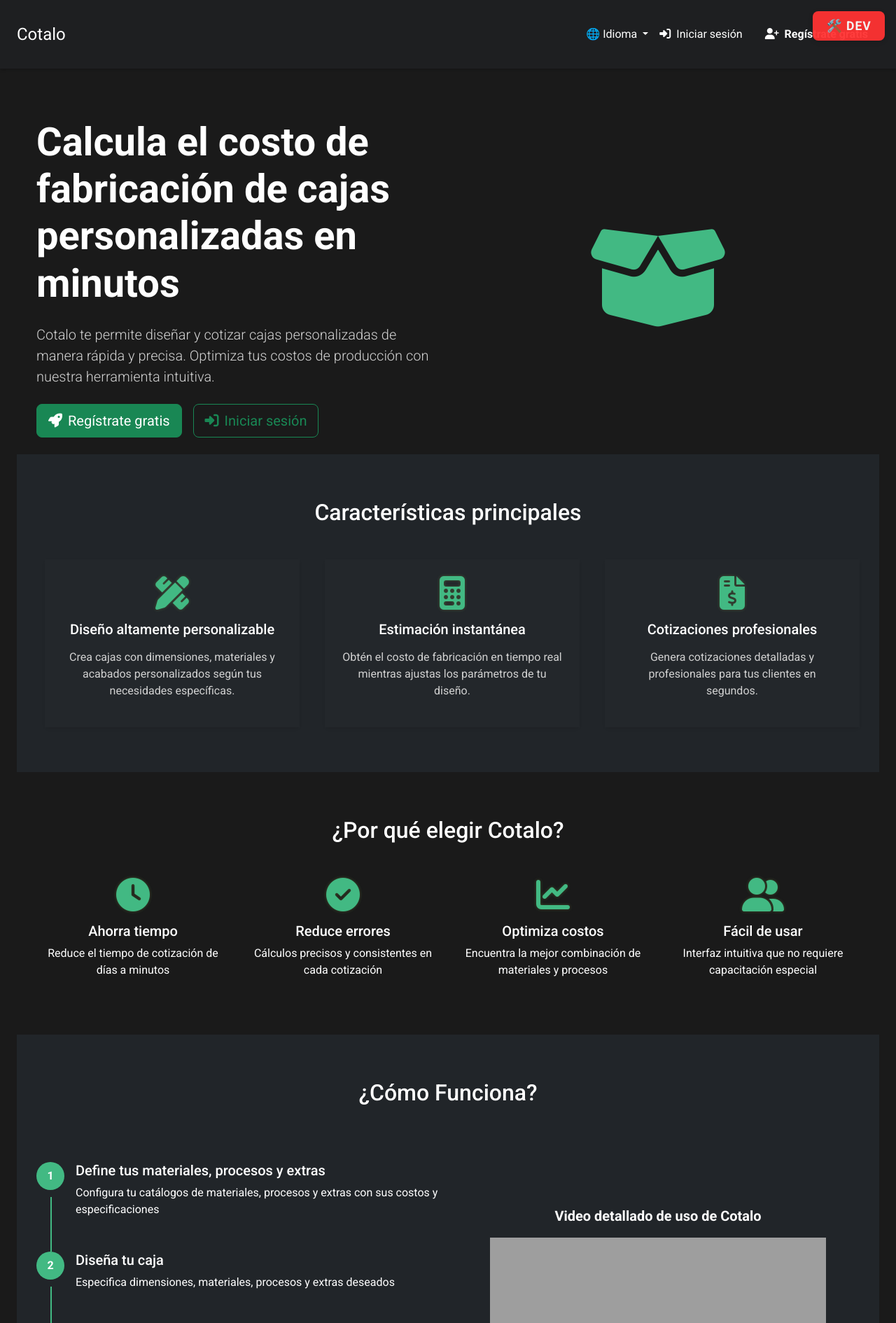
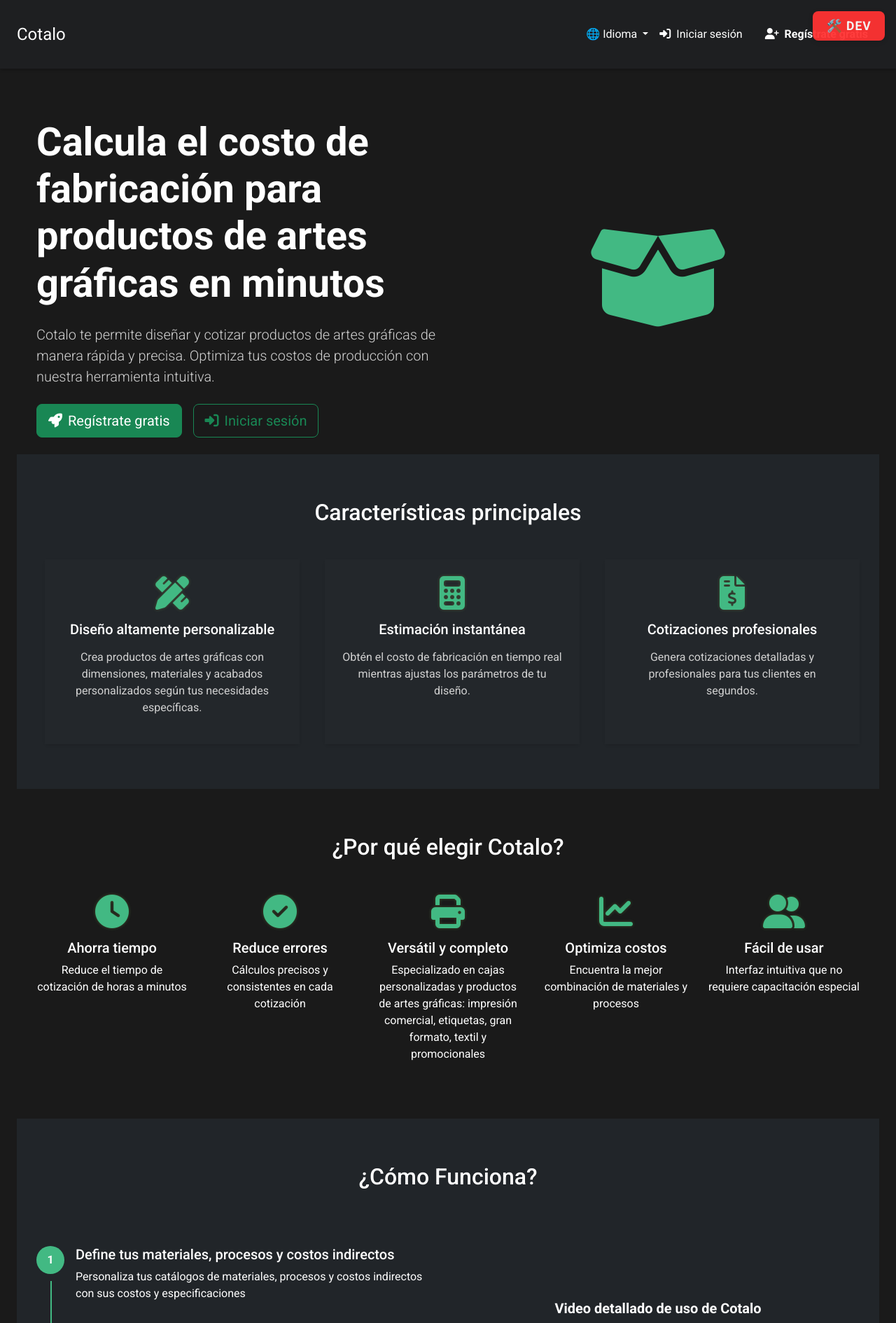
Before and after one commit to gabrielreyesb/cotalo2, a Rails app: page / in a window 1280 px wide. Shown: the top 1890 px of the page at 70% size. Run offline with Rails 7, Linux system fonts and the light colour scheme; style sheets or scripts are compiled from the project's sources; some libraries are stand-ins or nearby versions; grey boxes are pictures that could not be loaded.

Commit message:
Se amplia el alcance de la app a artes gráficas en la homepage

```diff
--- a/app/views/home/index.html.erb
+++ b/app/views/home/index.html.erb
@@ -78,28 +78,35 @@
   <div class="container">
     <h2 class="text-center mb-5"><%= t('home.benefits_title') %></h2>
     <div class="row g-4">
-      <div class="col-md-3">
+      <div class="col-md-2 col-lg-2-4 order-1">
         <div class="text-center">
           <i class="fas fa-clock fa-3x mb-3" style="color: var(--cotalo-green);"></i>
           <h5><%= t('home.benefit1_title') %></h5>
           <p><%= t('home.benefit1_desc') %></p>
         </div>
       </div>
-      <div class="col-md-3">
+      <div class="col-md-2 col-lg-2-4 order-2">
         <div class="text-center">
           <i class="fas fa-check-circle fa-3x mb-3" style="color: var(--cotalo-green);"></i>
           <h5><%= t('home.benefit2_title') %></h5>
           <p><%= t('home.benefit2_desc') %></p>
         </div>
       </div>
-      <div class="col-md-3">
+      <div class="col-md-2 col-lg-2-4 order-3">
+        <div class="text-center">
+          <i class="fas fa-print fa-3x mb-3" style="color: var(--cotalo-green);"></i>
+          <h5><%= t('home.benefit5_title') %></h5>
+          <p><%= t('home.benefit5_desc') %></p>
+        </div>
+      </div>
+      <div class="col-md-2 col-lg-2-4 order-4">
         <div class="text-center">
           <i class="fas fa-chart-line fa-3x mb-3" style="color: var(--cotalo-green);"></i>
           <h5><%= t('home.benefit3_title') %></h5>
           <p><%= t('home.benefit3_desc') %></p>
         </div>
       </div>
-      <div class="col-md-3">
+      <div class="col-md-2 col-lg-2-4 order-5">
         <div class="text-center">
           <i class="fas fa-user-friends fa-3x mb-3" style="color: var(--cotalo-green);"></i>
           <h5><%= t('home.benefit4_title') %></h5>
@@ -212,6 +219,14 @@
   background-color: var(--darker-bg);
 }
 
+/* Custom column width for 5 benefits */
+@media (min-width: 992px) {
+  .col-lg-2-4 {
+    flex: 0 0 auto;
+    width: 20%;
+  }
+}
+
 .timeline {
   position: relative;
   padding: 2rem 0;
--- a/config/locales/en.yml
+++ b/config/locales/en.yml
@@ -161,37 +161,39 @@
     price_adjustment: "Price Adjustment"
     pdf: "PDF"
   home:
-    hero_title: "Calculate the cost of custom box manufacturing in minutes"
-    hero_subtitle: "Cotalo lets you design and quote custom boxes quickly and accurately. Optimize your production costs with our intuitive tool."
+    hero_title: "Calculate the manufacturing cost for custom graphic arts products in minutes"
+    hero_subtitle: "Cotalo lets you design and quote graphic arts products quickly and accurately. Optimize your production costs with our intuitive tool."
     go_to_dashboard: "Go to Dashboard"
     register_free: "Register for free"
     login: "Log in"
     features_title: "Main Features"
     feature1_title: "Highly customizable design"
-    feature1_desc: "Create boxes with custom dimensions, materials, and finishes to fit your specific needs."
+    feature1_desc: "Customize graphic arts products with custom dimensions, materials, and finishes to fit your specific needs."
     feature2_title: "Instant estimation"
     feature2_desc: "Get real-time manufacturing costs as you adjust your design parameters."
     feature3_title: "Professional quotes"
     feature3_desc: "Generate detailed, professional quotes for your clients in seconds."
     benefits_title: "Why choose Cotalo?"
     benefit1_title: "Save time"
-    benefit1_desc: "Reduce quoting time from days to minutes"
+    benefit1_desc: "Reduce quoting time from hours to minutes"
     benefit2_title: "Reduce errors"
     benefit2_desc: "Accurate and consistent calculations for every quote"
     benefit3_title: "Optimize costs"
     benefit3_desc: "Find the best combination of materials and processes"
     benefit4_title: "Easy to use"
     benefit4_desc: "Intuitive interface that requires no special training"
+    benefit5_title: "Versatile and comprehensive"
+    benefit5_desc: "Specialized in custom boxes and graphic arts products: commercial printing, labels, large format, textile, and promotional items"
     how_title: "How does it work?"
-    how1_title: "Define your materials, processes, and extras"
-    how1_desc: "Set up your catalogs of materials, processes, and extras with their costs and specifications"
-    how2_title: "Design your box"
-    how2_desc: "Specify dimensions, materials, processes, and desired extras"
+    how1_title: "Define your materials, processes, and indirect costs"
+    how1_desc: "Set up your catalogs of materials, processes, and indirect costs with their costs and specifications"
+    how2_title: "Design your product"
+    how2_desc: "Specify dimensions, materials, processes, and desired indirect costs"
     how3_title: "Get the cost"
     how3_desc: "See the instant calculation of manufacturing cost"
     how4_title: "Generate the quote"
     how4_desc: "Create a professional quote for your client instantly"
-    cta_title: "Ready to optimize your quotes?"
+    cta_title: "Ready to optimize your manufacturing cost estimate?"
     cta_subtitle: "Start using Cotalo today. It's completely free."
     suggestions_info: "Have suggestions or comments? Send us your suggestions here!"
   materials:
--- a/config/locales/es.yml
+++ b/config/locales/es.yml
@@ -131,37 +131,39 @@
     pdf: "PDF"
 
   home:
-    hero_title: "Calcula el costo de fabricación de cajas personalizadas en minutos"
-    hero_subtitle: "Cotalo te permite diseñar y cotizar cajas personalizadas de manera rápida y precisa. Optimiza tus costos de producción con nuestra herramienta intuitiva."
+    hero_title: "Calcula el costo de fabricación para productos de artes gráficas en minutos"
+    hero_subtitle: "Cotalo te permite diseñar y cotizar productos de artes gráficas de manera rápida y precisa. Optimiza tus costos de producción con nuestra herramienta intuitiva."
     go_to_dashboard: "Ir al tablero"
     register_free: "Regístrate gratis"
     login: "Iniciar sesión"
     features_title: "Características principales"
     feature1_title: "Diseño altamente personalizable"
-    feature1_desc: "Crea cajas con dimensiones, materiales y acabados personalizados según tus necesidades específicas."
+    feature1_desc: "Crea productos de artes gráficas con dimensiones, materiales y acabados personalizados según tus necesidades específicas."
     feature2_title: "Estimación instantánea"
     feature2_desc: "Obtén el costo de fabricación en tiempo real mientras ajustas los parámetros de tu diseño."
     feature3_title: "Cotizaciones profesionales"
     feature3_desc: "Genera cotizaciones detalladas y profesionales para tus clientes en segundos."
     benefits_title: "¿Por qué elegir Cotalo?"
     benefit1_title: "Ahorra tiempo"
-    benefit1_desc: "Reduce el tiempo de cotización de días a minutos"
+    benefit1_desc: "Reduce el tiempo de cotización de horas a minutos"
     benefit2_title: "Reduce errores"
     benefit2_desc: "Cálculos precisos y consistentes en cada cotización"
     benefit3_title: "Optimiza costos"
     benefit3_desc: "Encuentra la mejor combinación de materiales y procesos"
     benefit4_title: "Fácil de usar"
     benefit4_desc: "Interfaz intuitiva que no requiere capacitación especial"
+    benefit5_title: "Versátil y completo"
+    benefit5_desc: "Especializado en cajas personalizadas y productos de artes gráficas: impresión comercial, etiquetas, gran formato, textil y promocionales"
     how_title: "¿Cómo Funciona?"
-    how1_title: "Define tus materiales, procesos y extras"
-    how1_desc: "Configura tu catálogos de materiales, procesos y extras con sus costos y especificaciones"
-    how2_title: "Diseña tu caja"
-    how2_desc: "Especifica dimensiones, materiales, procesos y extras deseados"
+    how1_title: "Define tus materiales, procesos y costos indirectos"
+    how1_desc: "Personaliza tus catálogos de materiales, procesos y costos indirectos con sus costos y especificaciones"
+    how2_title: "Diseña tu producto"
+    how2_desc: "Especifica dimensiones, materiales, procesos y costos indirectos deseados"
     how3_title: "Obtén el costo"
     how3_desc: "Observa el cálculo instantáneo del costo de fabricación"
     how4_title: "Genera la cotización"
     how4_desc: "Crea una cotización profesional para tu cliente en un instante"
-    cta_title: "¿Listo para optimizar tus cotizaciones?"
+    cta_title: "¿Listo para optimizar tu cálculo de costos de fabricación?"
     cta_subtitle: "Comienza a usar Cotalo hoy mismo. Es completamente gratis."
     suggestions_info: "¿Tienes sugerencias o comentarios? ¡Envíanos tus sugerencias aquí!"
 
```
